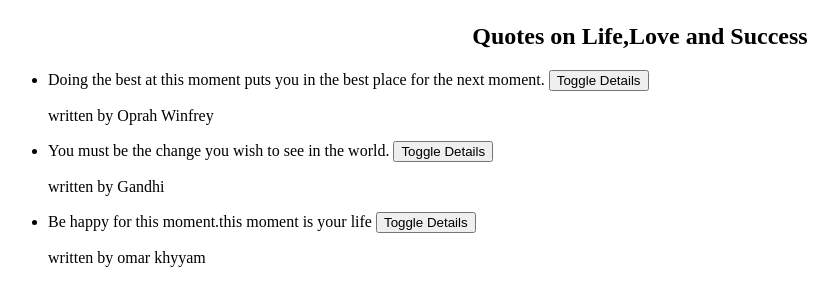
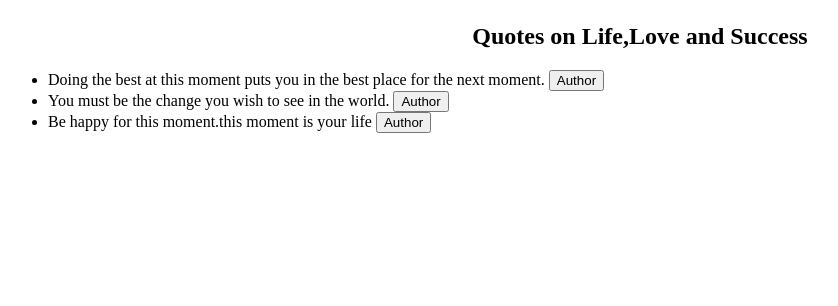
Before and after one commit to juru-juliette/Quotes, an Angular app: page / in a window 1280 px wide. Shown: the part 306-612 px from the top of the page, without its empty margins (0-838 px from the left). Built offline with nearby package versions, Linux system fonts and the light colour scheme.

Commit message:
adding taggle

```diff
--- a/src/app/quote.ts
+++ b/src/app/quote.ts
@@ -4,6 +4,6 @@
     // author:string;
     showDetails: boolean;
   constructor(public id: number,public name: string,public author: string){
-    this.showDetails=true;
+    this.showDetails=false;
   }
 }
--- a/src/app/quote/quote.component.html
+++ b/src/app/quote/quote.component.html
@@ -3,9 +3,9 @@
     <ul>
 
 
-           <li *ngFor='let quote of quotes'>
+           <li *ngFor='let quote of quotes,let i =index'>
         {{quote.name}}
-        <button (click)='toggleDetails(i)'>Toggle Details</button>
+        <button (click)='toggleDetails(i)'>Author</button>
         <app-quote-details *ngIf='quote.showDetails' [quote]='quote' ></app-quote-details>
       </li>
   </ul>
```
